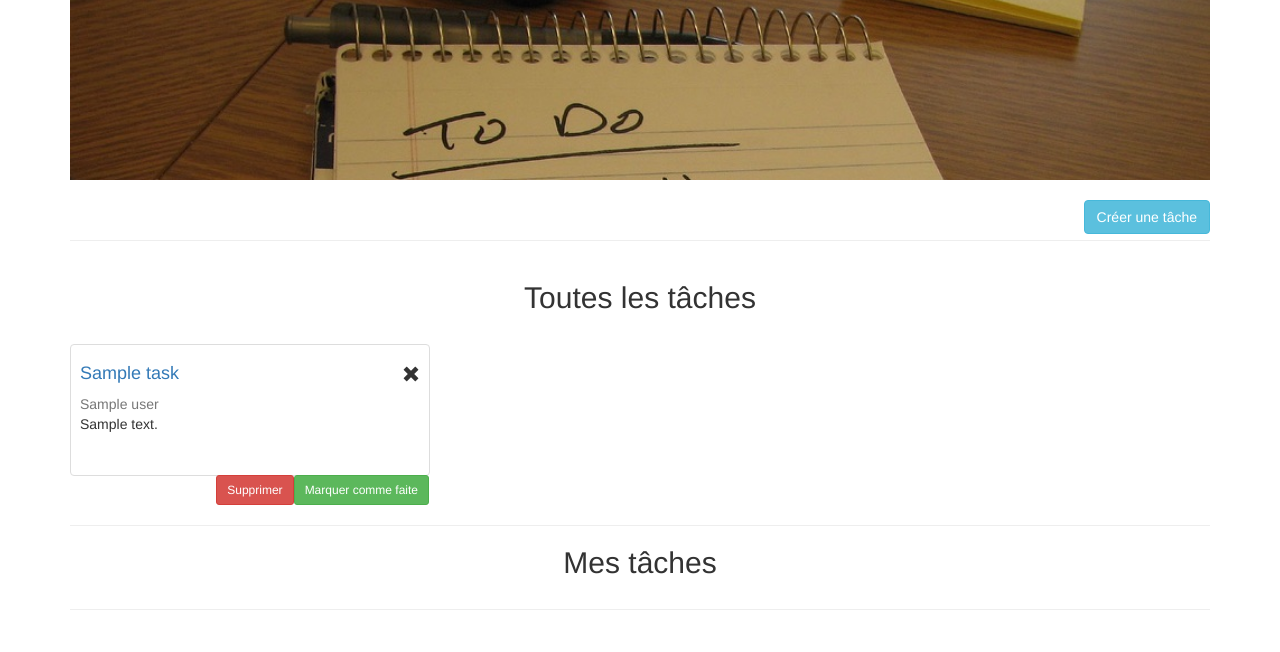
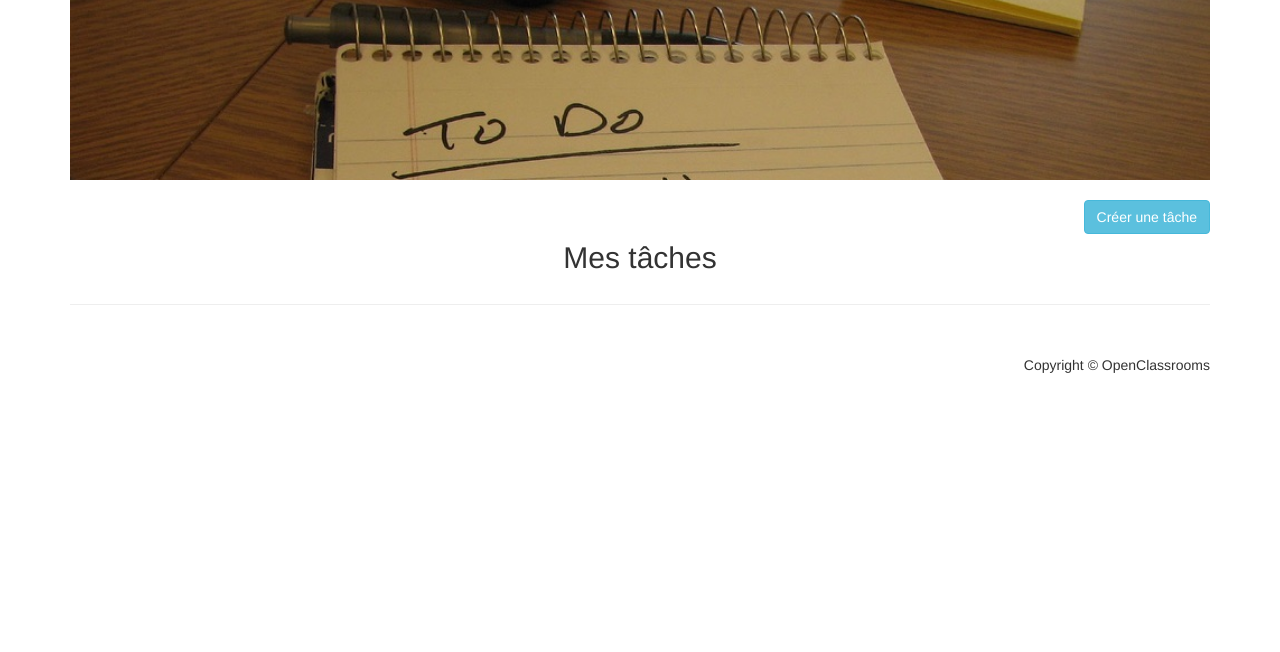
Before and after one commit to LeaVc11/P8_ToDo, a Symfony app: template templates/task/list.html.twig in a window 1280 px wide. Shown: the part 105-757 px from the top of the page. After the commit the page ends 478 px from the top, so only its background shows below. Run offline with Twig, Linux system fonts and the light colour scheme; the template is opened without the code that fills it: most values are stand-ins (such as "Sample title", 1, 10 or a date in 2020); some libraries are stand-ins or nearby versions.

Commit message:
update task list

```diff
--- a/templates/task/list.html.twig
+++ b/templates/task/list.html.twig
@@ -6,11 +6,11 @@
 {% block body %}
     <a href="{{ path('task_create') }}" class="btn btn-info pull-right m-3">Créer une tâche</a>
     <br>
+    {% if  is_granted('ROLE_ADMIN') %}
         <hr>
         <div class="row mb-2">
         <h2 class="text-center">Toutes les tâches </h2>
             {% for task in tasks %}
-                {% if task.user%}
                     <div class="col-sm-4 col-lg-4 col-md-4 ">
                         <br>
                         <div class="thumbnail">
@@ -36,9 +36,8 @@
                             </div>
                         </div>
                     </div>
-                {% endif %}
             {% endfor %}
-
+    {% endif %}
     </div>
     <hr>
     <h2 class="text-center">Mes tâches </h2>
```
